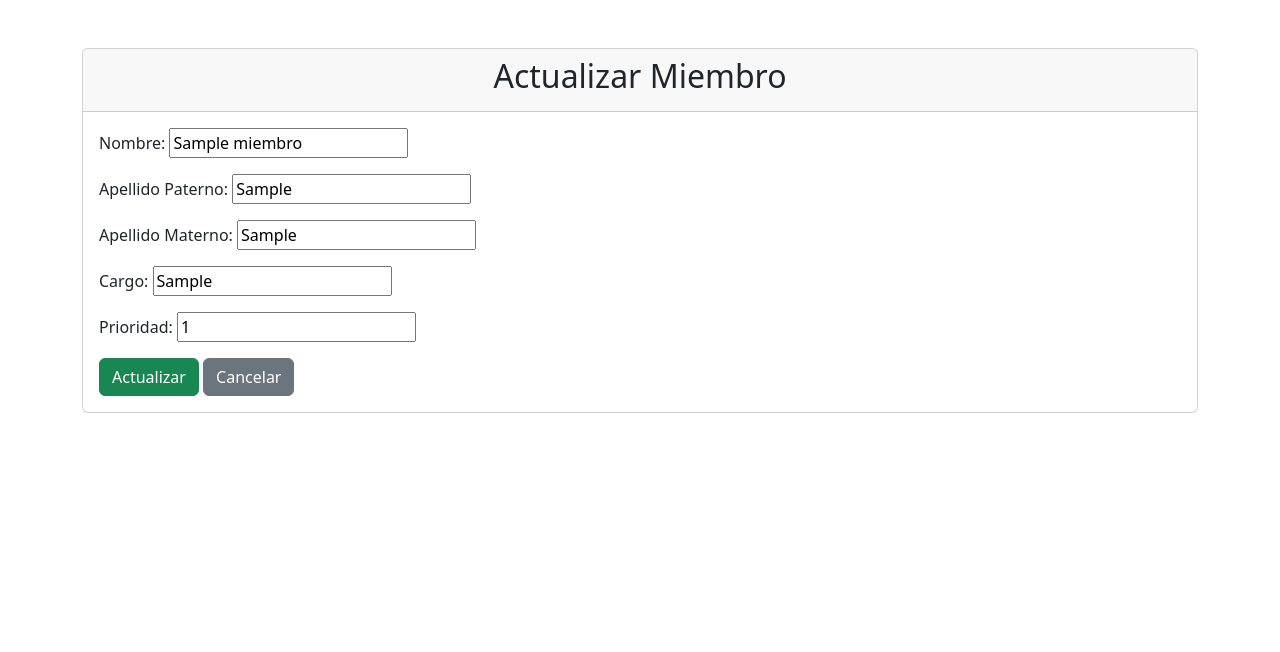
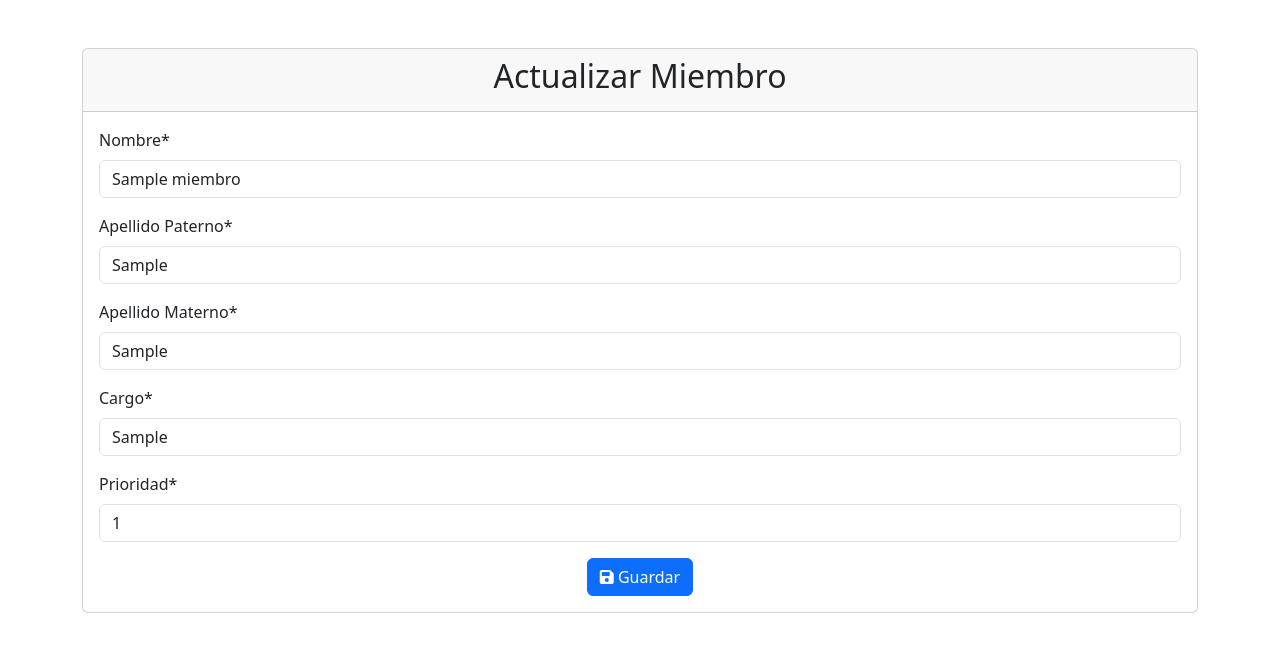
Before and after one commit to DARKDEYMON/planipagev2, a Django app: page /extras/miembro/update/1/ in a window 1280 px wide. Shown: the part 56-708 px from the top of the page. Run offline with Django 5.2, Linux system fonts and the light colour scheme; a user stored in the database is signed in; tables that the repository leaves empty hold one stand-in row (values such as "Sample post"); some libraries are stand-ins or nearby versions.

Commit message:
correct miembros

```diff
--- a/apps/extras/templates/miembro/miembro_create.html
+++ b/apps/extras/templates/miembro/miembro_create.html
@@ -3,11 +3,3 @@
 {% block name %}
     <h2 class="text-center"> Crear {% get_model_verbose_name 'extras' 'miembro' %}</h2>
 {% endblock name %}
-{% block bodyform %}
-    <form method="post">
-        {% csrf_token %}
-        {{ form.as_p }}
-        <button type="submit" class="btn btn-success">Crear</button>
-        <a href="{% url 'extras:miembro_list' %}" class="btn btn-secondary">Cancelar</a>
-    </form>
-{% endblock bodyform %}
--- a/apps/extras/templates/miembro/miembro_update.html
+++ b/apps/extras/templates/miembro/miembro_update.html
@@ -1,13 +1,5 @@
-{% extends "base/base_form.html" %}
+{% extends "miembro/miembro_create.html" %}
 {% load gloval_tags %}
-{% block name %}
-    <h2 class="text-center"> Actualizar {% get_model_verbose_name 'extras' 'miembro' %}</h2>
-{% endblock name %}
-{% block bodyform %}
-    <form method="post">
-        {% csrf_token %}
-        {{ form.as_p }}
-        <button type="submit" class="btn btn-success">Actualizar</button>
-        <a href="{% url 'extras:miembro_list' %}" class="btn btn-secondary">Cancelar</a>
-    </form>
-{% endblock bodyform %}
+    {% block name %}
+        <h2 class="text-center"> Actualizar {% get_model_verbose_name 'extras' 'miembro' %}</h2>
+    {% endblock name %}
--- a/apps/extras/views.py
+++ b/apps/extras/views.py
@@ -30,19 +30,19 @@ class DeletePaginaView(DeleteView):
 	success_url = reverse_lazy('extras:list_paginas')
 
 #miembros
-
-class ListMiembroView(ListView):
+class ListMiembroView(ListSearchView):
     model = Miembro
-    ordering = ['-id']
+    ordering = ['-prioridad', 'id']
     paginate_by = 4
     template_name = 'miembro/miembro_list.html'
+    fields_search = ['id', 'nombre', 'apellidop', 'apellidom', 'cargo']
 
-class CreateMiembroView(CreateView):
+class CreateMiembroView(CreateView, FormPageRedirectView):
     form_class = MiembroForm
     template_name = 'miembro/miembro_create.html'
     success_url = reverse_lazy('extras:miembro_list')
 
-class UpdateMiembroView(UpdateView):
+class UpdateMiembroView(UpdateView, FormPageRedirectView):
     model = Miembro
     form_class = MiembroForm
     template_name = 'miembro/miembro_update.html'
--- a/templates/base/nav_bar.html
+++ b/templates/base/nav_bar.html
@@ -36,8 +36,8 @@
 						</a>
 						<ul class="dropdown-menu">
 							{% if perms.users.extras %}
-								<li><a class="dropdown-item" href="{% url 'extras:list_paginas' %}">Lista de Paginas</a></li>
-								<li><a class="dropdown-item" href="{% url 'extras:miembro_list' %}">Lista de Miembros</a></li>
+								<li><a class="dropdown-item" href="{% url 'extras:list_paginas' %}"><i class="fa-solid fa-list"></i> Lista de Paginas</a></li>
+								<li><a class="dropdown-item" href="{% url 'extras:miembro_list' %}"><i class="fa-solid fa-list"></i> Lista de Miembros</a></li>
 							{% endif %}
 
 						    <li><a class="dropdown-item" href="#">Another action</a></li>
```
Also changed, not shown: apps/extras/templates/miembro/miembro_delete.html (+2 -7 lines).
